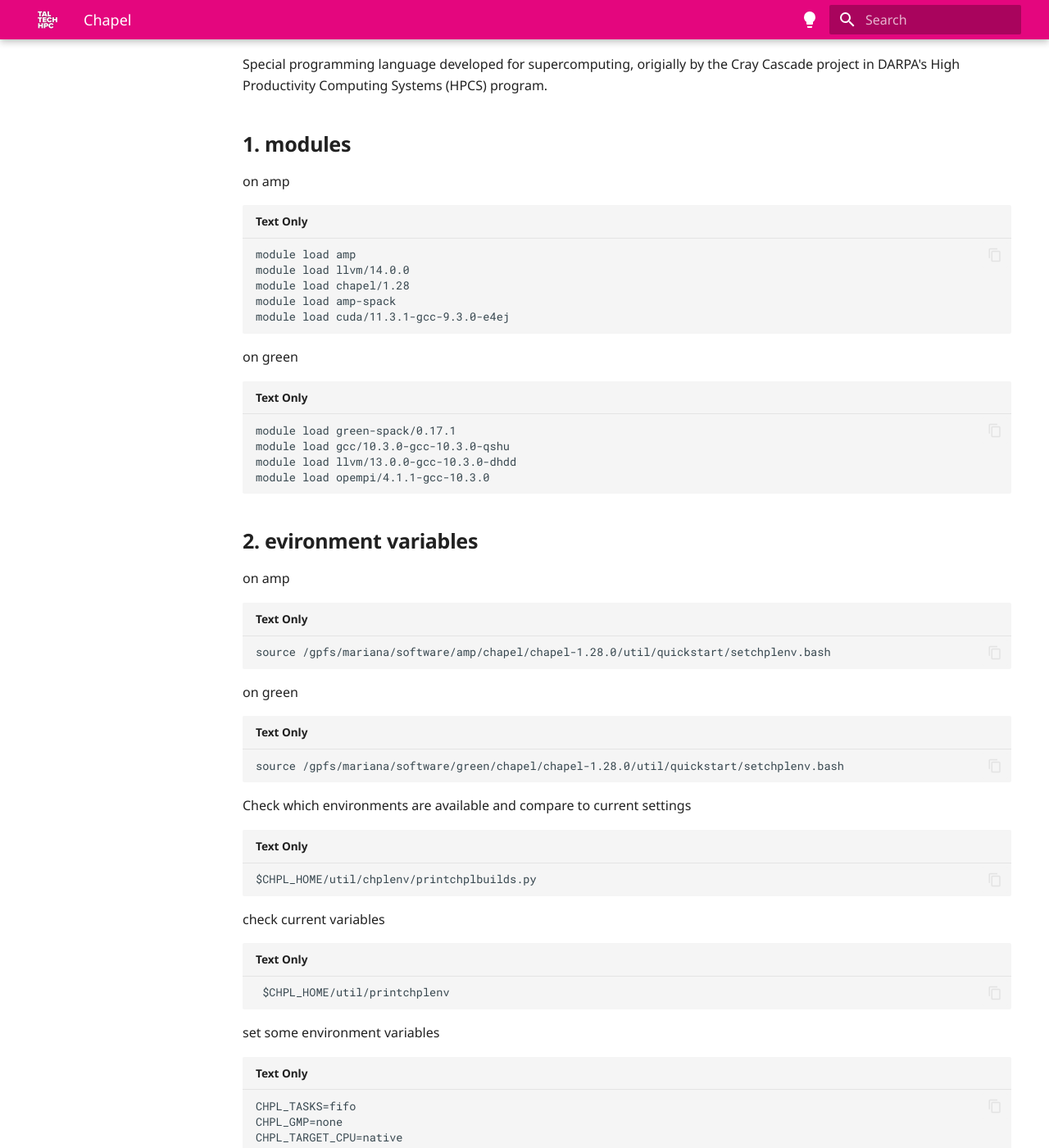
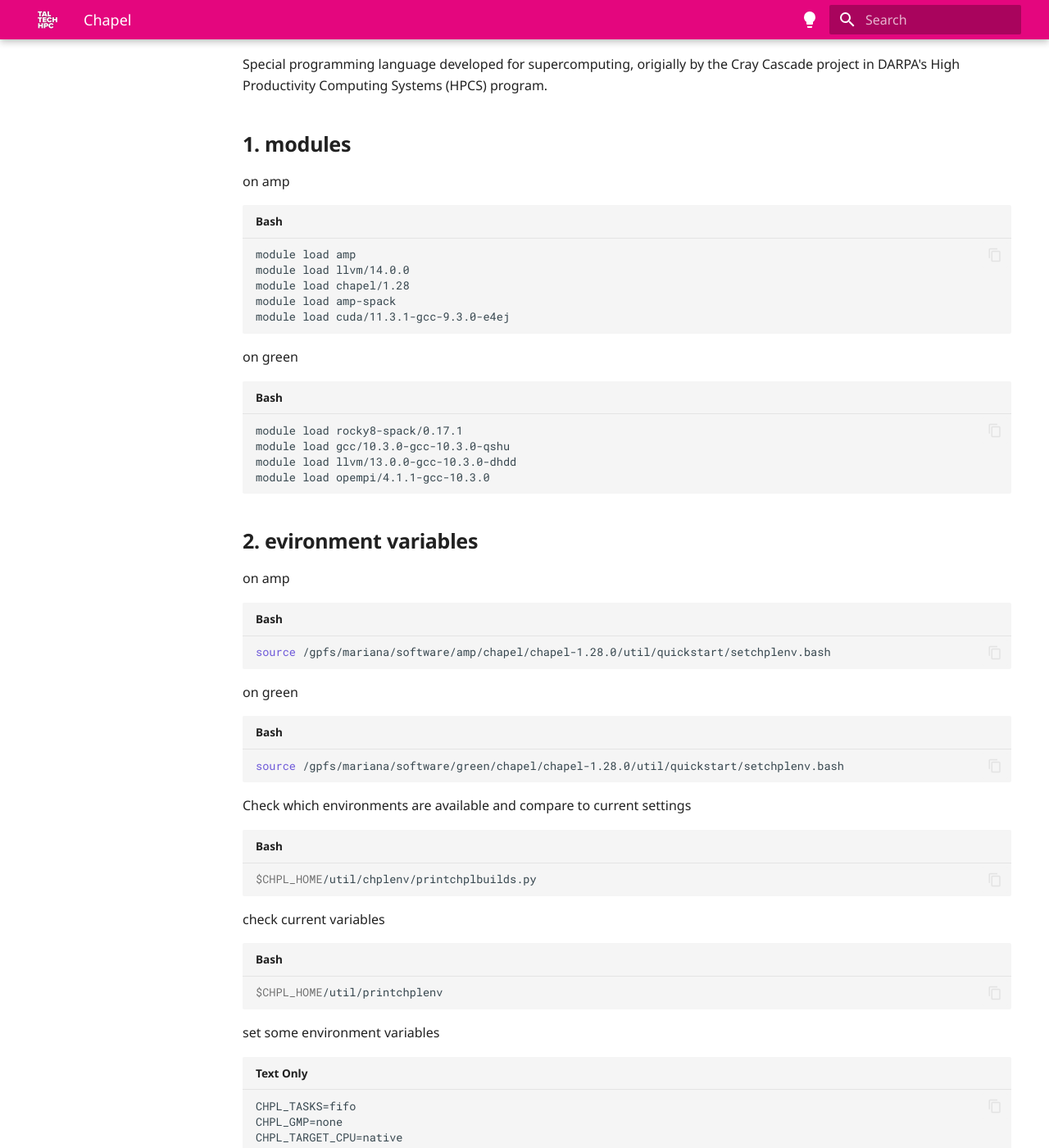
Before and after one commit to TalTech-HPC-Centre/user-guides-source, an MkDocs documentation site: the page built from docs/chapel.md, in a window 1280 px wide and 1400 px high, scrolled down 285 px. Shown: the whole window at 82% size. Built offline with MkDocs 1.6.1 and Material for MkDocs 9.7.7, drawn with Linux system fonts in a browser that asks for light colours; comment, search, counter and statistics services are not loaded; some of the changed text lies outside the part shown.

Commit message:
chapel.md 	modified:   docs/chapel.md

````diff
--- a/docs/chapel.md
+++ b/docs/chapel.md
@@ -11,41 +11,49 @@ Special programming language developed for supercomputing, origially by the Cray
 
 on amp
 
-    module load amp
-    module load llvm/14.0.0
-    module load chapel/1.28
-    module load amp-spack
-    module load cuda/11.3.1-gcc-9.3.0-e4ej
-
+```bash
+module load amp
+module load llvm/14.0.0
+module load chapel/1.28
+module load amp-spack
+module load cuda/11.3.1-gcc-9.3.0-e4ej
+```
 
 on green
 
-    module load green-spack/0.17.1
-    module load gcc/10.3.0-gcc-10.3.0-qshu
-    module load llvm/13.0.0-gcc-10.3.0-dhdd
-    module load opempi/4.1.1-gcc-10.3.0
-
+```bash
+module load rocky8-spack/0.17.1
+module load gcc/10.3.0-gcc-10.3.0-qshu
+module load llvm/13.0.0-gcc-10.3.0-dhdd
+module load opempi/4.1.1-gcc-10.3.0
+```
 
 
 ## evironment variables
 
 on amp
 
-    source /gpfs/mariana/software/amp/chapel/chapel-1.28.0/util/quickstart/setchplenv.bash
+```bash
+source /gpfs/mariana/software/amp/chapel/chapel-1.28.0/util/quickstart/setchplenv.bash
+```
 
 on green
 
-    source /gpfs/mariana/software/green/chapel/chapel-1.28.0/util/quickstart/setchplenv.bash
-
-
+```bash
+source /gpfs/mariana/software/green/chapel/chapel-1.28.0/util/quickstart/setchplenv.bash
+```
 
 Check which environments are available and compare to current settings
 
-    $CHPL_HOME/util/chplenv/printchplbuilds.py
+```bash
+$CHPL_HOME/util/chplenv/printchplbuilds.py
+```
 
 check current variables
 
-     $CHPL_HOME/util/printchplenv
+```bash
+$CHPL_HOME/util/printchplenv
+```
 
 set some environment variables
 
@@ -63,7 +71,6 @@ set some environment variables
     CHPL_LAUNCHER=slurm-srun
     CHPL_LAUNCHER_NODE_ACCESS=unset
     CHPL_MEM=jemalloc
-
 
 
     CHPL_COMM_SUBSTRATE=ibv        # several locales (nodes) with IB
@@ -88,11 +95,15 @@ set environment variables as needed
 
 compile
 
-    chpl -o jacobi-cpu-green jacobi-cpu.chpl
+```bash
+chpl -o jacobi-cpu-green jacobi-cpu.chpl
+```
 
 run the chapel program with apropriate number of locales (typically a locale is a full node!)
 
-    ./jacobi-cpu-green -nl 1
+```bash
+./jacobi-cpu-green -nl 1
+```
 
 the program can be started directly (without srun or sbatch), it uses the specified launcher set in the environment variable `CHPL_LAUNCHER=slurm-srun`
 
````
